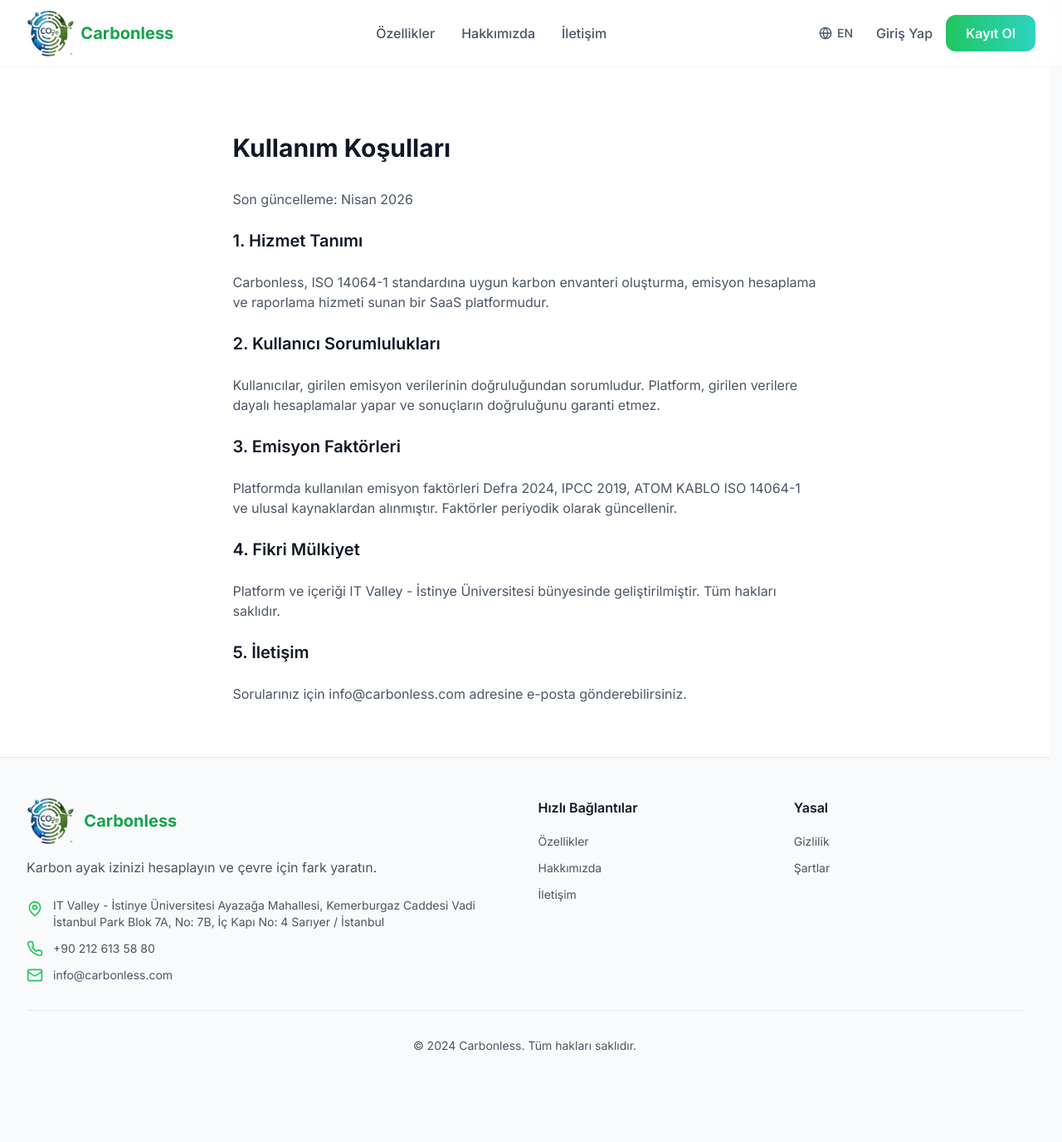
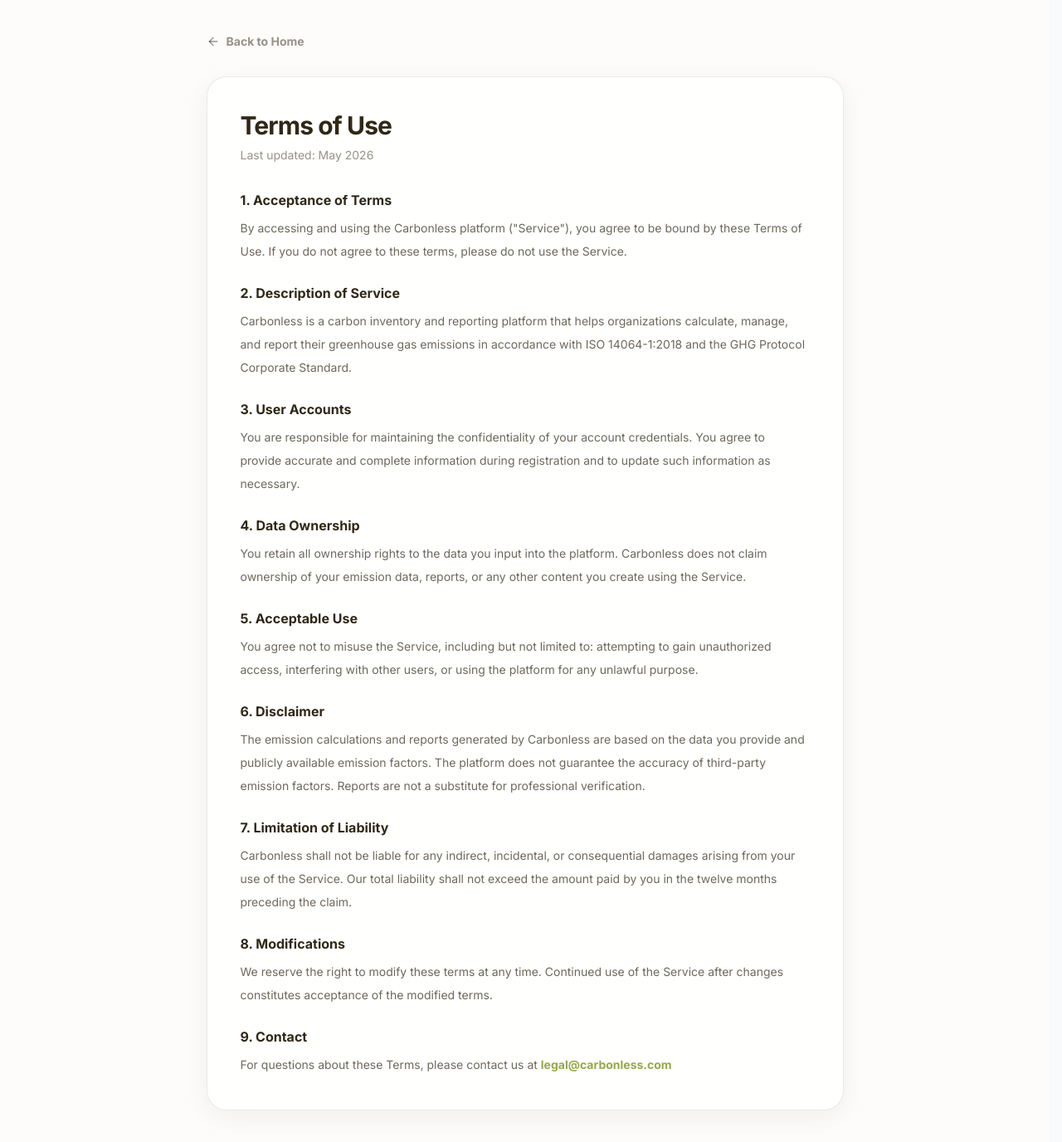
Before and after one commit to nazaninghn/carbonless, a Next.js app in the folder nexus_insights-saas-neon_nextjs/: page /terms in a window 1280 px wide. Shown: the whole page at 83% size. Before the commit the page ends 1318 px from the top, so only its background shows below. Built offline with nearby package versions, Linux system fonts and the light colour scheme.

Commit message:
feat: terms/privacy pages, placeholders, shimmer effect, white landing bg

```diff
--- a/nexus_insights-saas-neon_nextjs/src/app/privacy/page.jsx
+++ b/nexus_insights-saas-neon_nextjs/src/app/privacy/page.jsx
@@ -1,40 +1,72 @@
 'use client';
-
-import Header from '@/components/Header';
-import Footer from '@/components/Footer';
-import { useLanguage } from '@/lib/i18n/LanguageContext';
+import Link from 'next/link';
+import { ArrowLeft } from 'lucide-react';
 
 export default function PrivacyPage() {
-  const { language } = useLanguage();
-  const tr = language === 'tr';
+  return (
+    <div className="min-h-screen bg-[#FDFCFA] px-4 py-10 sm:px-6">
+      <div className="mx-auto max-w-3xl">
+        <Link href="/" className="mb-8 inline-flex items-center gap-2 text-sm font-bold text-[#302817]/50 transition hover:text-[#302817]">
+          <ArrowLeft className="h-4 w-4" /> Back to Home
+        </Link>
 
-  return (
-    <div className="bg-white text-gray-900 antialiased min-h-screen">
-      <Header />
-      <main className="pt-24 lg:pt-40 pb-16">
-        <div className="max-w-3xl mx-auto px-4 sm:px-6 lg:px-8">
-          <h1 className="text-3xl font-bold mb-8">{tr ? 'Gizlilik Politikası' : 'Privacy Policy'}</h1>
-          <div className="prose prose-gray max-w-none space-y-6 text-gray-600">
-            <p>{tr ? 'Son güncelleme: Nisan 2026' : 'Last updated: April 2026'}</p>
+        <div className="rounded-[1.5rem] border border-[#302817]/10 bg-white/80 p-6 shadow-[0_8px_30px_rgba(48,40,23,0.06)] backdrop-blur-xl sm:p-10">
+          <h1 className="text-2xl font-bold tracking-[-0.03em] text-[#302817] sm:text-3xl">Privacy Policy</h1>
+          <p className="mt-2 text-sm text-[#302817]/50">Last updated: May 2026</p>
 
-            <h2 className="text-xl font-semibold text-gray-900">{tr ? '1. Toplanan Veriler' : '1. Data We Collect'}</h2>
-            <p>{tr ? 'Carbonless platformu, hesap oluşturma sırasında kullanıcı adı, e-posta adresi ve şirket bilgilerini toplar. Emisyon verileri kullanıcı tarafından girilir ve güvenli şekilde saklanır.' : 'Carbonless collects username, email, and company information during registration. Emission data is entered by users and stored securely.'}</p>
+          <div className="mt-8 space-y-6 text-sm leading-7 text-[#302817]/70">
+            <section>
+              <h2 className="mb-2 text-base font-bold text-[#302817]">1. Information We Collect</h2>
+              <p>We collect information you provide directly: account details (username, email), company information (legal name, tax number, sector), and emission data you enter into the platform.</p>
+            </section>
 
-            <h2 className="text-xl font-semibold text-gray-900">{tr ? '2. Verilerin Kullanımı' : '2. How We Use Data'}</h2>
-            <p>{tr ? 'Toplanan veriler yalnızca karbon envanteri hesaplama, raporlama ve kullanıcı deneyimini iyileştirme amacıyla kullanılır. Verileriniz üçüncü taraflarla paylaşılmaz.' : 'Data is used solely for carbon inventory calculation, reporting, and improving user experience. Your data is not shared with third parties.'}</p>
+            <section>
+              <h2 className="mb-2 text-base font-bold text-[#302817]">2. How We Use Your Information</h2>
+              <p>Your data is used to: provide the carbon inventory service, generate ISO 14064-1 reports, calculate emissions, and improve platform functionality. We do not sell your data to third parties.</p>
+            </section>
 
-            <h2 className="text-xl font-semibold text-gray-900">{tr ? '3. Veri Güvenliği' : '3. Data Security'}</h2>
-            <p>{tr ? 'Tüm veriler şifreli bağlantılar (HTTPS) üzerinden iletilir. Şifreler hash\'lenerek saklanır. JWT token tabanlı kimlik doğrulama kullanılır.' : 'All data is transmitted over encrypted connections (HTTPS). Passwords are hashed. JWT token-based authentication is used.'}</p>
+            <section>
+              <h2 className="mb-2 text-base font-bold text-[#302817]">3. Data Storage & Security</h2>
+              <p>Your data is stored securely using industry-standard encryption. We use HTTPS for all communications, secure authentication tokens, and regular security audits to protect your information.</p>
+            </section>
 
-            <h2 className="text-xl font-semibold text-gray-900">{tr ? '4. Çerezler' : '4. Cookies'}</h2>
-            <p>{tr ? 'Platform, oturum yönetimi ve dil tercihi için localStorage kullanır. Üçüncü taraf çerezleri kullanılmaz.' : 'The platform uses localStorage for session management and language preference. No third-party cookies are used.'}</p>
+            <section>
+              <h2 className="mb-2 text-base font-bold text-[#302817]">4. Data Sharing</h2>
+              <p>We do not share your emission data or company information with third parties unless: (a) you explicitly authorize it, (b) required by law, or (c) necessary to provide the service (e.g., hosting providers under strict data processing agreements).</p>
+            </section>
 
-            <h2 className="text-xl font-semibold text-gray-900">{tr ? '5. İletişim' : '5. Contact'}</h2>
-            <p>{tr ? 'Gizlilik ile ilgili sorularınız için info@carbonless.com adresine e-posta gönderebilirsiniz.' : 'For privacy-related questions, email info@carbonless.com.'}</p>
+            <section>
+              <h2 className="mb-2 text-base font-bold text-[#302817]">5. Cookies</h2>
+              <p>We use essential cookies for authentication and session management. We do not use tracking cookies or third-party advertising cookies.</p>
+            </section>
+
+            <section>
+              <h2 className="mb-2 text-base font-bold text-[#302817]">6. Your Rights</h2>
+              <p>You have the right to: access your data, export your data (JSON format available in Settings), correct inaccurate data, and delete your account and all associated data permanently.</p>
+            </section>
+
+            <section>
+              <h2 className="mb-2 text-base font-bold text-[#302817]">7. Data Retention</h2>
+              <p>We retain your data for as long as your account is active. Upon account deletion, all personal data and emission records are permanently removed within 30 days.</p>
+            </section>
+
+            <section>
+              <h2 className="mb-2 text-base font-bold text-[#302817]">8. International Transfers</h2>
+              <p>Your data may be processed in servers located in the European Union. We ensure appropriate safeguards are in place for any international data transfers.</p>
+            </section>
+
+            <section>
+              <h2 className="mb-2 text-base font-bold text-[#302817]">9. Changes to This Policy</h2>
+              <p>We may update this Privacy Policy from time to time. We will notify you of significant changes via email or platform notification.</p>
+            </section>
+
+            <section>
+              <h2 className="mb-2 text-base font-bold text-[#302817]">10. Contact</h2>
+              <p>For privacy-related inquiries, contact us at <span className="font-bold text-[#95A847]">privacy@carbonless.com</span></p>
+            </section>
           </div>
         </div>
-      </main>
-      <Footer />
+      </div>
     </div>
   );
 }
--- a/nexus_insights-saas-neon_nextjs/src/app/terms/page.jsx
+++ b/nexus_insights-saas-neon_nextjs/src/app/terms/page.jsx
@@ -1,40 +1,67 @@
 'use client';
-
-import Header from '@/components/Header';
-import Footer from '@/components/Footer';
-import { useLanguage } from '@/lib/i18n/LanguageContext';
+import Link from 'next/link';
+import { ArrowLeft } from 'lucide-react';
 
 export default function TermsPage() {
-  const { language } = useLanguage();
-  const tr = language === 'tr';
+  return (
+    <div className="min-h-screen bg-[#FDFCFA] px-4 py-10 sm:px-6">
+      <div className="mx-auto max-w-3xl">
+        <Link href="/" className="mb-8 inline-flex items-center gap-2 text-sm font-bold text-[#302817]/50 transition hover:text-[#302817]">
+          <ArrowLeft className="h-4 w-4" /> Back to Home
+        </Link>
 
-  return (
-    <div className="bg-white text-gray-900 antialiased min-h-screen">
-      <Header />
-      <main className="pt-24 lg:pt-40 pb-16">
-        <div className="max-w-3xl mx-auto px-4 sm:px-6 lg:px-8">
-          <h1 className="text-3xl font-bold mb-8">{tr ? 'Kullanım Koşulları' : 'Terms of Service'}</h1>
-          <div className="prose prose-gray max-w-none space-y-6 text-gray-600">
-            <p>{tr ? 'Son güncelleme: Nisan 2026' : 'Last updated: April 2026'}</p>
+        <div className="rounded-[1.5rem] border border-[#302817]/10 bg-white/80 p-6 shadow-[0_8px_30px_rgba(48,40,23,0.06)] backdrop-blur-xl sm:p-10">
+          <h1 className="text-2xl font-bold tracking-[-0.03em] text-[#302817] sm:text-3xl">Terms of Use</h1>
+          <p className="mt-2 text-sm text-[#302817]/50">Last updated: May 2026</p>
 
-            <h2 className="text-xl font-semibold text-gray-900">{tr ? '1. Hizmet Tanımı' : '1. Service Description'}</h2>
-            <p>{tr ? 'Carbonless, ISO 14064-1 standardına uygun karbon envanteri oluşturma, emisyon hesaplama ve raporlama hizmeti sunan bir SaaS platformudur.' : 'Carbonless is a SaaS platform providing carbon inventory creation, emission calculation, and reporting services compliant with ISO 14064-1.'}</p>
+          <div className="mt-8 space-y-6 text-sm leading-7 text-[#302817]/70">
+            <section>
+              <h2 className="mb-2 text-base font-bold text-[#302817]">1. Acceptance of Terms</h2>
+              <p>By accessing and using the Carbonless platform ("Service"), you agree to be bound by these Terms of Use. If you do not agree to these terms, please do not use the Service.</p>
+            </section>
 
-            <h2 className="text-xl font-semibold text-gray-900">{tr ? '2. Kullanıcı Sorumlulukları' : '2. User Responsibilities'}</h2>
-            <p>{tr ? 'Kullanıcılar, girilen emisyon verilerinin doğruluğundan sorumludur. Platform, girilen verilere dayalı hesaplamalar yapar ve sonuçların doğruluğunu garanti etmez.' : 'Users are responsible for the accuracy of entered emission data. The platform performs calculations based on input data and does not guarantee result accuracy.'}</p>
+            <section>
+              <h2 className="mb-2 text-base font-bold text-[#302817]">2. Description of Service</h2>
+              <p>Carbonless is a carbon inventory and reporting platform that helps organizations calculate, manage, and report their greenhouse gas emissions in accordance with ISO 14064-1:2018 and the GHG Protocol Corporate Standard.</p>
+            </section>
 
-            <h2 className="text-xl font-semibold text-gray-900">{tr ? '3. Emisyon Faktörleri' : '3. Emission Factors'}</h2>
-            <p>{tr ? 'Platformda kullanılan emisyon faktörleri Defra 2024, IPCC 2019, ATOM KABLO ISO 14064-1 ve ulusal kaynaklardan alınmıştır. Faktörler periyodik olarak güncellenir.' : 'Emission factors used are sourced from Defra 2024, IPCC 2019, ATOM KABLO ISO 14064-1, and national sources. Factors are periodically updated.'}</p>
+            <section>
+              <h2 className="mb-2 text-base font-bold text-[#302817]">3. User Accounts</h2>
+              <p>You are responsible for maintaining the confidentiality of your account credentials. You agree to provide accurate and complete information during registration and to update such information as necessary.</p>
+            </section>
 
-            <h2 className="text-xl font-semibold text-gray-900">{tr ? '4. Fikri Mülkiyet' : '4. Intellectual Property'}</h2>
-            <p>{tr ? 'Platform ve içeriği IT Valley - İstinye Üniversitesi bünyesinde geliştirilmiştir. Tüm hakları saklıdır.' : 'The platform and its content were developed at IT Valley - İstinye University. All rights reserved.'}</p>
+            <section>
+              <h2 className="mb-2 text-base font-bold text-[#302817]">4. Data Ownership</h2>
+              <p>You retain all ownership rights to the data you input into the platform. Carbonless does not claim ownership of your emission data, reports, or any other content you create using the Service.</p>
+            </section>
 
-            <h2 className="text-xl font-semibold text-gray-900">{tr ? '5. İletişim' : '5. Contact'}</h2>
-            <p>{tr ? 'Sorularınız için info@carbonless.com adresine e-posta gönderebilirsiniz.' : 'For questions, email info@carbonless.com.'}</p>
+            <section>
+              <h2 className="mb-2 text-base font-bold text-[#302817]">5. Acceptable Use</h2>
+              <p>You agree not to misuse the Service, including but not limited to: attempting to gain unauthorized access, interfering with other users, or using the platform for any unlawful purpose.</p>
+            </section>
+
+            <section>
+              <h2 className="mb-2 text-base font-bold text-[#302817]">6. Disclaimer</h2>
+              <p>The emission calculations and reports generated by Carbonless are based on the data you provide and publicly available emission factors. The platform does not guarantee the accuracy of third-party emission factors. Reports are not a substitute for professional verification.</p>
+            </section>
+
+            <section>
+              <h2 className="mb-2 text-base font-bold text-[#302817]">7. Limitation of Liability</h2>
+              <p>Carbonless shall not be liable for any indirect, incidental, or consequential damages arising from your use of the Service. Our total liability shall not exceed the amount paid by you in the twelve months preceding the claim.</p>
+            </section>
+
+            <section>
+              <h2 className="mb-2 text-base font-bold text-[#302817]">8. Modifications</h2>
+              <p>We reserve the right to modify these terms at any time. Continued use of the Service after changes constitutes acceptance of the modified terms.</p>
+            </section>
+
+            <section>
+              <h2 className="mb-2 text-base font-bold text-[#302817]">9. Contact</h2>
+              <p>For questions about these Terms, please contact us at <span className="font-bold text-[#95A847]">legal@carbonless.com</span></p>
+            </section>
           </div>
         </div>
-      </main>
-      <Footer />
+      </div>
     </div>
   );
 }
--- a/nexus_insights-saas-neon_nextjs/src/components/dashboard/CarbonAIPage.jsx
+++ b/nexus_insights-saas-neon_nextjs/src/components/dashboard/CarbonAIPage.jsx
@@ -175,7 +175,7 @@
           <img
             src="/chatbot.png"
             alt="CarbonIQ"
-            className="relative h-full w-full object-contain drop-shadow-[0_20px_60px_rgba(48,40,23,0.08)]"
+            className="relative h-full w-full object-contain drop-shadow-[0_20px_60px_rgba(48,40,23,0.08)] transition-transform duration-500 ease-out hover:scale-110 hover:rotate-[4deg] cursor-pointer"
             style={{ animation: 'float 5s ease-in-out infinite' }}
           />
         </div>
```
Also changed, not shown: nexus_insights-saas-neon_nextjs/src/app/page.jsx (+6 -5 lines), nexus_insights-saas-neon_nextjs/src/app/register/page.jsx (+12 -5 lines).
